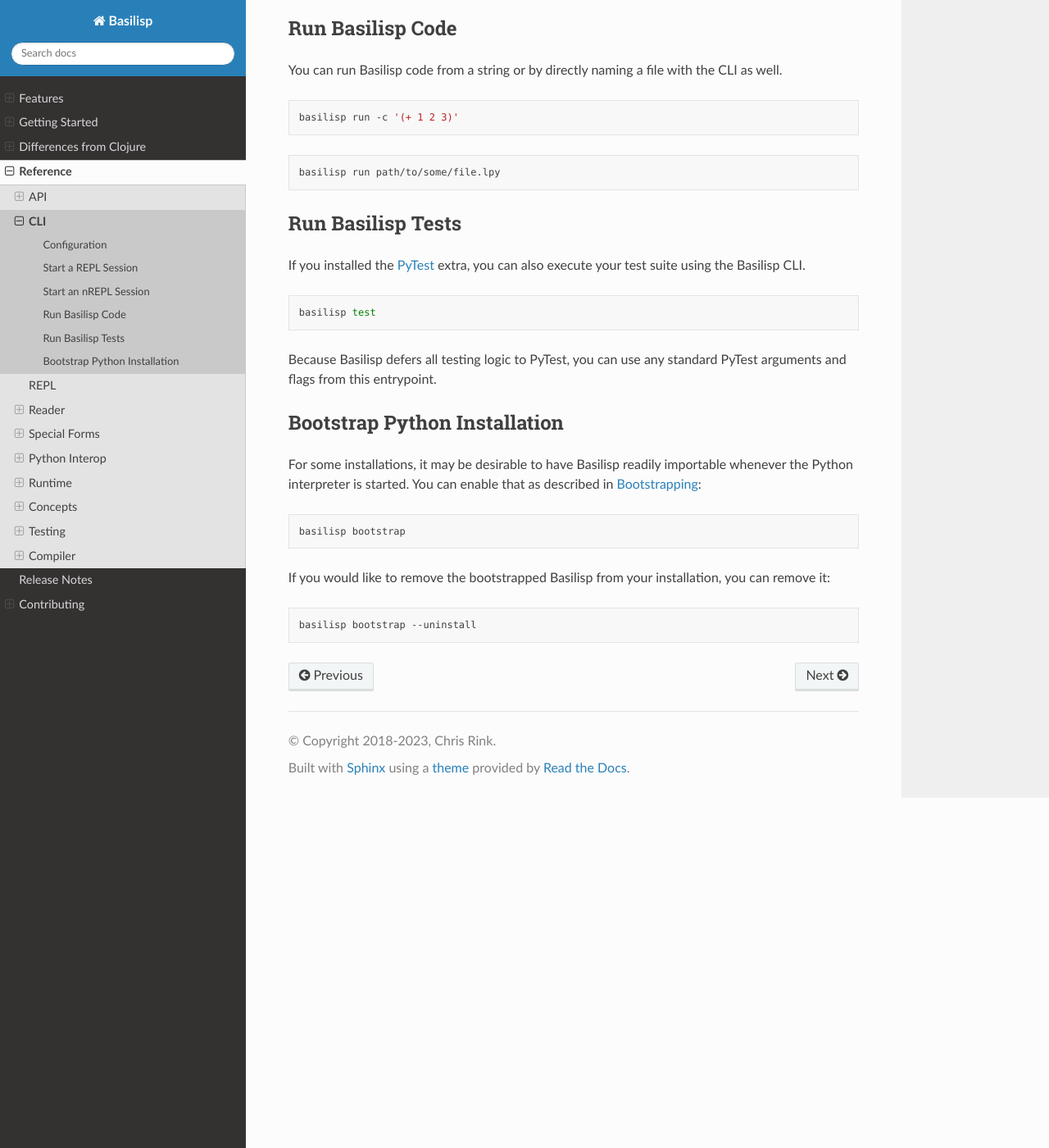
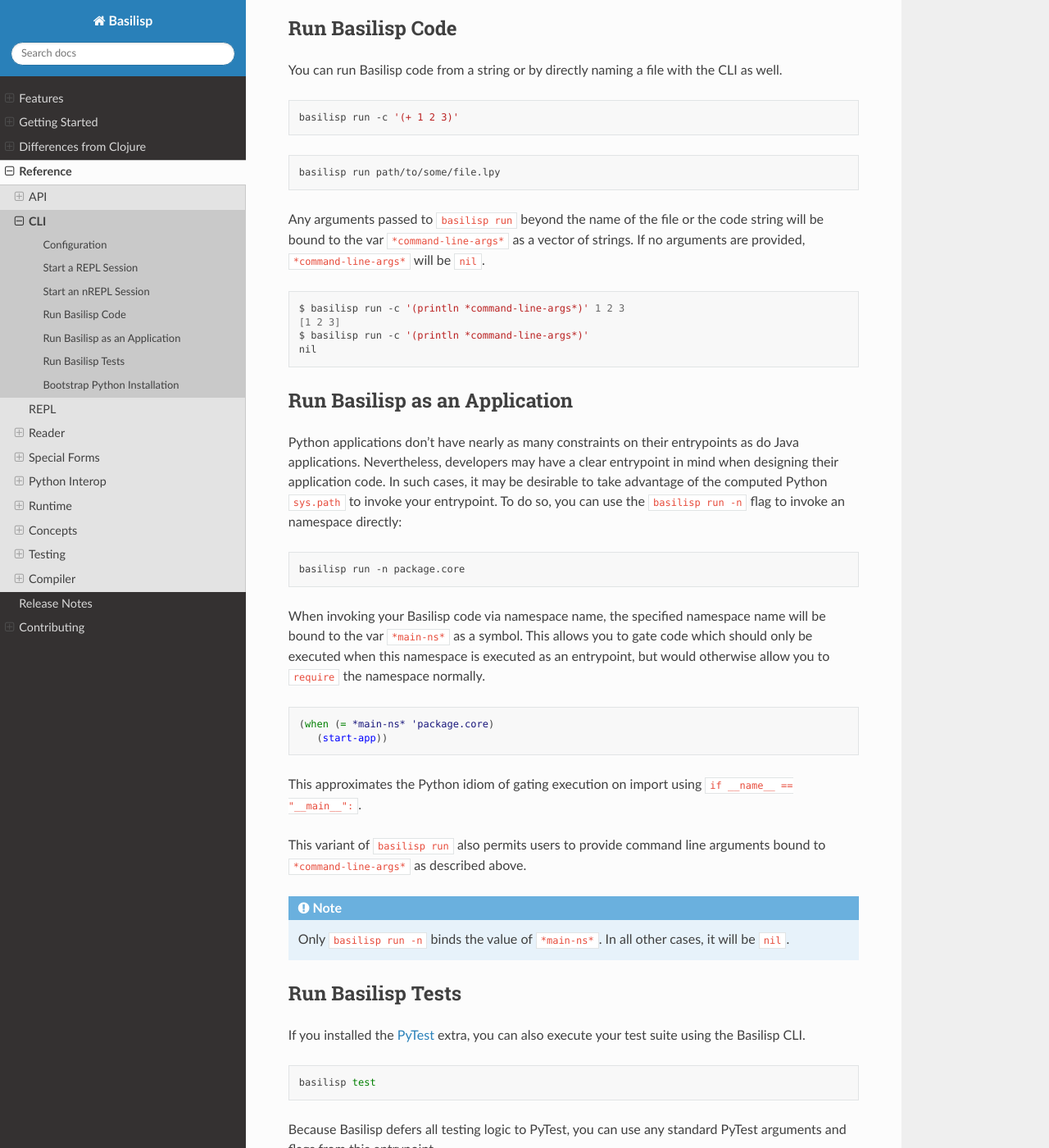
Before and after one commit to basilisp-lang/basilisp, a Sphinx documentation site: the page built from docs/cli.rst, in a window 1280 px wide and 1400 px high, scrolled down 1271 px. Shown: the whole window at 82% size. Built offline with Sphinx 7.4.7 and the Read the Docs theme 2.0.0, drawn with Linux system fonts in a browser that asks for light colours; cross-references to code outside the pages are shown as plain code.

Commit message:
Documentation

```diff
--- a/docs/cli.rst
+++ b/docs/cli.rst
@@ -71,6 +71,47 @@
 
    basilisp run path/to/some/file.lpy
 
+Any arguments passed to ``basilisp run`` beyond the name of the file or the code string will be bound to the var :lpy:var:`*command-line-args*` as a vector of strings.
+If no arguments are provided, ``*command-line-args*`` will be ``nil``.
+
+.. code-block:: bash
+
+   $ basilisp run -c '(println *command-line-args*)' 1 2 3
+   [1 2 3]
+   $ basilisp run -c '(println *command-line-args*)'
+   nil
+
+.. _run_basilisp_applications:
+
+Run Basilisp as an Application
+------------------------------
+
+Python applications don't have nearly as many constraints on their entrypoints as do Java applications.
+Nevertheless, developers may have a clear entrypoint in mind when designing their application code.
+In such cases, it may be desirable to take advantage of the computed Python ``sys.path`` to invoke your entrypoint.
+To do so, you can use the ``basilisp run -n`` flag to invoke an namespace directly:
+
+.. code-block:: bash
+
+   basilisp run -n package.core
+
+When invoking your Basilisp code via namespace name, the specified namespace name will be bound to the var :lpy:var:`*main-ns*` as a symbol.
+This allows you to gate code which should only be executed when this namespace is executed as an entrypoint, but would otherwise allow you to ``require`` the namespace normally.
+
+.. code-block:: clojure
+
+   (when (= *main-ns* 'package.core)
+      (start-app))
+
+This approximates the Python idiom of gating execution on import using ``if __name__ == "__main__":``.
+
+This variant of ``basilisp run`` also permits users to provide command line arguments bound to :lpy:var:`*command-line-args*` as described above.
+
+.. note::
+
+   Only ``basilisp run -n`` binds the value of :lpy:var:`*main-ns*`.
+   In all other cases, it will be ``nil``.
+
 .. _run_basilisp_tests:
 
 Run Basilisp Tests
```
